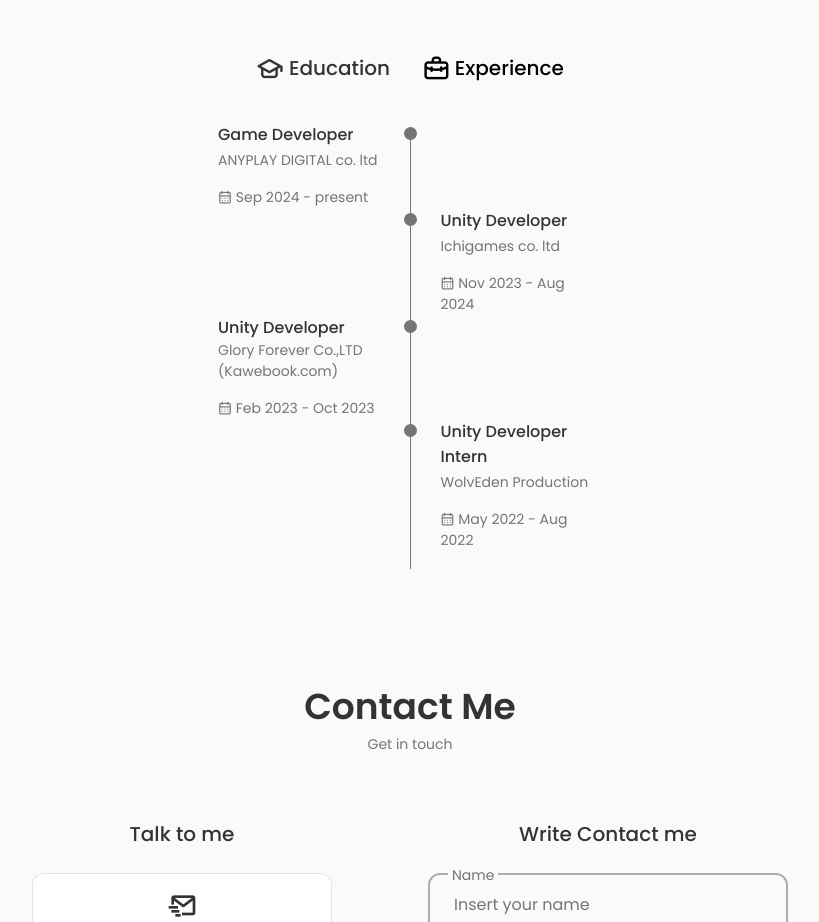
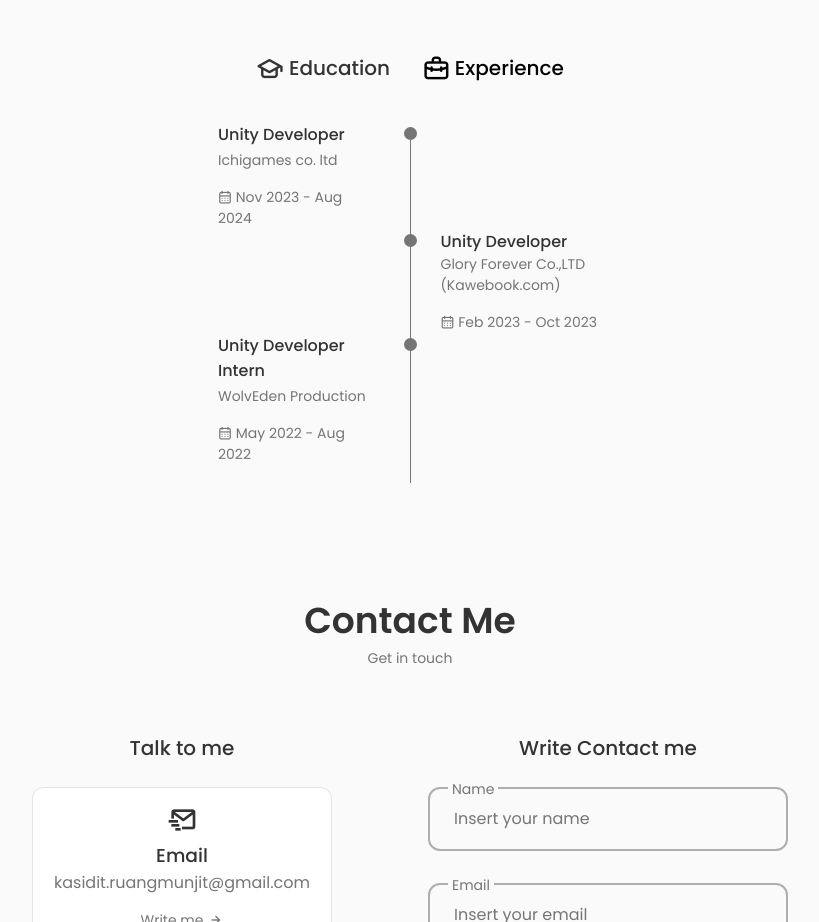
Before and after one commit to KasiditR/portfolio-kasidit, a React (Create React App) app: page / in a window 1280 px wide. Shown: the part 5840-6762 px from the top of the page, without its empty margins (230-1049 px from the left). Built offline with nearby package versions, Linux system fonts and the light colour scheme.

Commit message:
[update] experience

```diff
--- a/src/components/qualification/index.jsx
+++ b/src/components/qualification/index.jsx
@@ -77,11 +77,11 @@ const Qualification = () => {
     },
   ];
   const experienceContent = [
-    {
-      title: "Game Developer",
-      subtitle: "ANYPLAY DIGITAL co. ltd",
-      duration: "Sep 2024 - present",
-    },
+    // {
+    //   title: "Game Developer",
+    //   subtitle: "ANYPLAY DIGITAL co. ltd",
+    //   duration: "Sep 2024 - present",
+    // },
     {
       title: "Unity Developer",
       subtitle: "Ichigames co. ltd",
```
